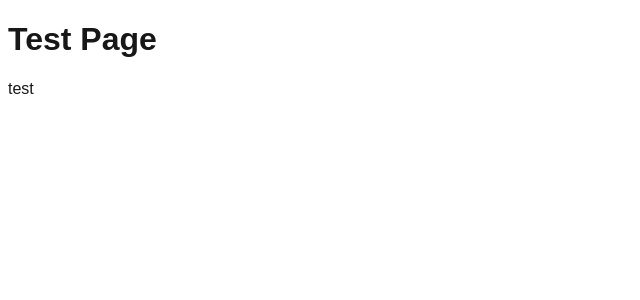
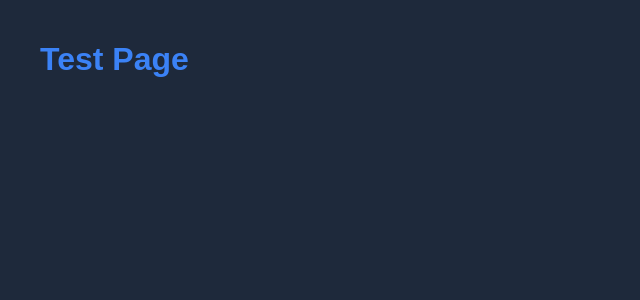
Before and after one commit to ozen0718/coworkers, a Next.js app: page / in a window 1280 px wide. Shown: the top 300 px of the page, without its empty margins (0-640 px from the left). Built offline with nearby package versions, Linux system fonts and the light colour scheme.

Commit message:
[style] globals

```diff
--- a/src/app/page.tsx
+++ b/src/app/page.tsx
@@ -1,8 +1,7 @@
 export default function Home() {
   return (
-    <div>
-      <h1>Test Page</h1>
-      <span>test</span>
+    <div className="min-h-screen p-10 bg-[var(--color-bg200)]">
+      <h1 className="text-3xl-bold text-[var(--color-blue)]">Test Page</h1>
     </div>
   );
 }
--- a/src/styles/globals.css
+++ b/src/styles/globals.css
@@ -1,27 +1,191 @@
-@tailwind base;
-@tailwind components;
-@tailwind utilities;
+@import "tailwindcss";
 
-:root {
-  --background: #ffffff;
-  --foreground: #171717;
-}
-
-@media (prefers-color-scheme: dark) {
-  :root {
-    --background: #0a0a0a;
-    --foreground: #ededed;
+@layer base {
+  body {
+    font-family: "Pretendard", sans-serif;
+    color: var(--color-gray100);
+  }
+  button {
+    cursor: pointer;
   }
 }
 
-body {
-  color: var(--foreground);
-  background: var(--background);
-  font-family: Arial, Helvetica, sans-serif;
+@layer base {
+  :root {
+    --color-primary: #10b981;
+    --color-secondary: #34d399;
+    --color-tertiary: #a3e635;
+    --color-gradient: linear-gradient(
+      90deg,
+      rgba(16, 185, 129, 1) 0%,
+      rgba(163, 230, 53, 1) 100%
+    );
+
+    --color-purple: #a855f7;
+    --color-blue: #3b82f6;
+    --color-cyan: #06b6d4;
+    --color-pink: #ec4899;
+    --color-rose: #f43f5e;
+    --color-orange: #f97316;
+    --color-yellow: #eab308;
+    --color-white: #ffffff;
+
+    --color-bg100: #334155;
+    --color-bg200: #1e293b;
+    --color-bg300: #0f172a;
+
+    --color-primary-hover: #059669;
+    --color-primary-pressed: #047857;
+
+    --color-border: rgba(248, 250, 252, 0.5);
+
+    --color-gray100: #f8fafc;
+    --color-gray200: #e2e8f0;
+    --color-gray300: #cbd5e1;
+    --color-gray400: #94a3b8;
+    --color-gray500: #64748b;
+
+    --color-danger: #dc2626;
+  }
 }
 
 @layer utilities {
-  .text-balance {
-    text-wrap: balance;
+  .text-4xl-md {
+    font-size: 40px;
+    line-height: 48px;
+    font-weight: 500;
+  }
+
+  .text-3xl-bold {
+    font-size: 32px;
+    line-height: 38px;
+    font-weight: 700;
+  }
+  .text-3xl-semi {
+    font-size: 32px;
+    line-height: 38px;
+    font-weight: 600;
+  }
+
+  .text-2xl-bold {
+    font-size: 24px;
+    line-height: 28px;
+    font-weight: 700;
+  }
+  .text-2xl-semi {
+    font-size: 24px;
+    line-height: 28px;
+    font-weight: 600;
+  }
+  .text-2xl-md {
+    font-size: 24px;
+    line-height: 28px;
+    font-weight: 500;
+  }
+  .text-2xl-rg {
+    font-size: 24px;
+    line-height: 28px;
+    font-weight: 400;
+  }
+
+  .text-xl-bold {
+    font-size: 20px;
+    line-height: 26px;
+    font-weight: 700;
+  }
+  .text-xl-semi {
+    font-size: 20px;
+    line-height: 26px;
+    font-weight: 600;
+  }
+  .text-xl-md {
+    font-size: 20px;
+    line-height: 26px;
+    font-weight: 500;
+  }
+  .text-xl-rg {
+    font-size: 20px;
+    line-height: 26px;
+    font-weight: 400;
+  }
+
+  .text-2lg-bold {
+    font-size: 18px;
+    line-height: 22px;
+    font-weight: 700;
+  }
+  .text-2lg-semi {
+    font-size: 18px;
+    line-height: 22px;
+    font-weight: 600;
+  }
+  .text-2lg-md {
+    font-size: 18px;
+    line-height: 22px;
+    font-weight: 500;
+  }
+  .text-2lg-rg {
+    font-size: 18px;
+    line-height: 22px;
+    font-weight: 400;
+  }
+
+  .text-lg-bold {
+    font-size: 16px;
+    line-height: 19px;
+    font-weight: 700;
+  }
+  .text-lg-semi {
+    font-size: 16px;
+    line-height: 19px;
+    font-weight: 600;
+  }
+  .text-lg-md {
+    font-size: 16px;
+    line-height: 19px;
+    font-weight: 500;
+  }
+  .text-lg-rg {
+    font-size: 16px;
+    line-height: 19px;
+    font-weight: 400;
+  }
+
+  .text-md-semi {
+    font-size: 14px;
+    line-height: 17px;
+    font-weight: 600;
+  }
+  .text-md-md {
+    font-size: 14px;
+    line-height: 17px;
+    font-weight: 500;
+  }
+  .text-md-rg {
+    font-size: 14px;
+    line-height: 17px;
+    font-weight: 400;
+  }
+
+  .text-sm-semi {
+    font-size: 13px;
+    line-height: 16px;
+    font-weight: 600;
+  }
+  .text-sm-md {
+    font-size: 13px;
+    line-height: 16px;
+    font-weight: 500;
+  }
+
+  .text-xs-md {
+    font-size: 12px;
+    line-height: 14px;
+    font-weight: 500;
+  }
+  .text-xs-rg {
+    font-size: 12px;
+    line-height: 14px;
+    font-weight: 400;
   }
 }
```
